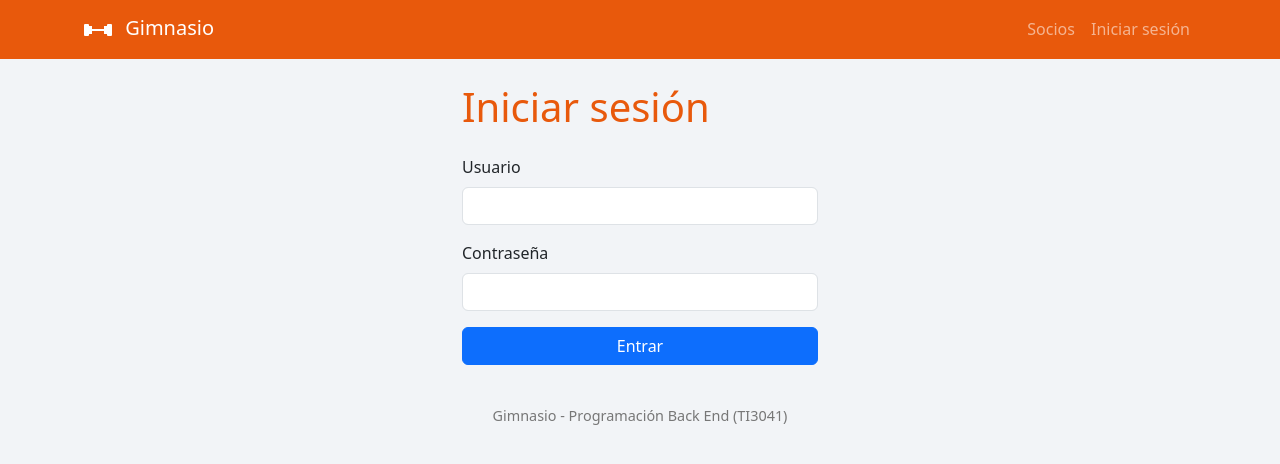
After one commit to franciscoign/entrega-eva3, a Django app: page /login/ in a window 1280 px wide. The commit adds this page. Shown: the top 464 px of the page. Run offline with Django 5.2, Linux system fonts and the light colour scheme.

Commit message:
feat: seguridad, autenticacion, feedback y estaticos

```diff
--- a/config/settings.py
+++ b/config/settings.py
@@ -89,6 +89,11 @@ USE_TZ = True
 
 
 STATIC_URL = 'static/'
+STATICFILES_DIRS = [BASE_DIR / 'static']
+
+LOGIN_URL = 'login'
+LOGIN_REDIRECT_URL = 'socio_list'
+LOGOUT_REDIRECT_URL = 'socio_list'
 
 
 MAILERS = {
--- a/config/urls.py
+++ b/config/urls.py
@@ -1,7 +1,10 @@
 from django.contrib import admin
+from django.contrib.auth import views as auth_views
 from django.urls import path, include
 
 urlpatterns = [
     path('admin/', admin.site.urls),
+    path('login/', auth_views.LoginView.as_view(template_name='registration/login.html'), name='login'),
+    path('logout/', auth_views.LogoutView.as_view(), name='logout'),
     path('', include('socios.urls')),
 ]
--- a/socios/templates/socios/socio_detail.html
+++ b/socios/templates/socios/socio_detail.html
@@ -15,8 +15,10 @@
     </div>
     <div class="card-footer">
         <a href="{% url 'socio_list' %}" class="btn btn-secondary">Volver</a>
+        {% if user.is_authenticated %}
         <a href="{% url 'socio_update' socio.pk %}" class="btn btn-warning">Editar</a>
         <a href="{% url 'socio_delete' socio.pk %}" class="btn btn-danger">Eliminar</a>
+        {% endif %}
     </div>
 </div>
 {% endblock %}
--- a/socios/templates/socios/socio_list.html
+++ b/socios/templates/socios/socio_list.html
@@ -21,8 +21,10 @@
             </div>
             <div class="card-footer">
                 <a href="{% url 'socio_detail' socio.pk %}" class="btn btn-sm btn-primary">Ver</a>
+                {% if user.is_authenticated %}
                 <a href="{% url 'socio_update' socio.pk %}" class="btn btn-sm btn-warning">Editar</a>
                 <a href="{% url 'socio_delete' socio.pk %}" class="btn btn-sm btn-danger">Eliminar</a>
+                {% endif %}
             </div>
         </div>
     </div>
--- /dev/null
+++ b/static/css/custom.css
@@ -0,0 +1,24 @@
+body {
+    background-color: #f2f4f7;
+}
+
+.navbar {
+    background-color: #e8590c;
+}
+
+.navbar-brand img {
+    margin-right: 6px;
+}
+
+h1 {
+    color: #e8590c;
+}
+
+.card {
+    border-left: 5px solid #e8590c;
+}
+
+footer {
+    color: #777;
+    font-size: 0.9rem;
+}
--- a/templates/base.html
+++ b/templates/base.html
@@ -1,3 +1,4 @@
+{% load static %}
 <!DOCTYPE html>
 <html lang="es">
 <head>
@@ -5,21 +6,44 @@
     <meta name="viewport" content="width=device-width, initial-scale=1">
     <title>{% block title %}Gimnasio{% endblock %}</title>
     <link href="https://cdn.jsdelivr.net/npm/bootstrap@5.3.3/dist/css/bootstrap.min.css" rel="stylesheet">
+    <link href="{% static 'css/custom.css' %}" rel="stylesheet">
 </head>
 <body>
-    <nav class="navbar navbar-expand navbar-dark bg-dark mb-4">
+    <nav class="navbar navbar-expand navbar-dark mb-4">
         <div class="container">
-            <a class="navbar-brand" href="{% url 'socio_list' %}">Gimnasio</a>
-            <div class="navbar-nav">
+            <a class="navbar-brand" href="{% url 'socio_list' %}">
+                <img src="{% static 'img/logo.svg' %}" alt="Logo" height="32"> Gimnasio
+            </a>
+            <div class="navbar-nav ms-auto align-items-center">
                 <a class="nav-link" href="{% url 'socio_list' %}">Socios</a>
-                <a class="nav-link" href="{% url 'socio_create' %}">Nuevo socio</a>
+                {% if user.is_authenticated %}
+                    <a class="nav-link" href="{% url 'socio_create' %}">Nuevo socio</a>
+                    <span class="navbar-text mx-2">Hola, {{ user.username }}</span>
+                    <form method="post" action="{% url 'logout' %}" class="d-inline">
+                        {% csrf_token %}
+                        <button type="submit" class="btn btn-sm btn-outline-light">Cerrar sesión</button>
+                    </form>
+                {% else %}
+                    <a class="nav-link" href="{% url 'login' %}">Iniciar sesión</a>
+                {% endif %}
             </div>
         </div>
     </nav>
 
     <main class="container">
+        {% if messages %}
+            {% for message in messages %}
+            <div class="alert alert-{% if message.tags == 'error' %}danger{% else %}{{ message.tags }}{% endif %} alert-dismissible fade show" role="alert">
+                {{ message }}
+                <button type="button" class="btn-close" data-bs-dismiss="alert" aria-label="Cerrar"></button>
+            </div>
+            {% endfor %}
+        {% endif %}
+
         {% block content %}{% endblock %}
     </main>
+
+    <footer class="text-center py-3 mt-4">Gimnasio - Programación Back End (TI3041)</footer>
 
     <script src="https://cdn.jsdelivr.net/npm/bootstrap@5.3.3/dist/js/bootstrap.bundle.min.js"></script>
 </body>
--- /dev/null
+++ b/templates/registration/login.html
@@ -0,0 +1,27 @@
+{% extends 'base.html' %}
+
+{% block title %}Iniciar sesión{% endblock %}
+
+{% block content %}
+<div class="row justify-content-center">
+    <div class="col-md-4">
+        <h1 class="mb-4">Iniciar sesión</h1>
+        {% if form.errors %}
+            <div class="alert alert-danger">Usuario o contraseña incorrectos.</div>
+        {% endif %}
+        <form method="post">
+            {% csrf_token %}
+            <div class="mb-3">
+                <label class="form-label">Usuario</label>
+                <input type="text" name="username" class="form-control" required>
+            </div>
+            <div class="mb-3">
+                <label class="form-label">Contraseña</label>
+                <input type="password" name="password" class="form-control" required>
+            </div>
+            <input type="hidden" name="next" value="{{ next }}">
+            <button type="submit" class="btn btn-primary w-100">Entrar</button>
+        </form>
+    </div>
+</div>
+{% endblock %}
```
Also changed, not shown: consultas_verificacion.sql (added, +9 -0 lines), socios/views.py (+8 -3 lines), static/img/logo.svg (added).
